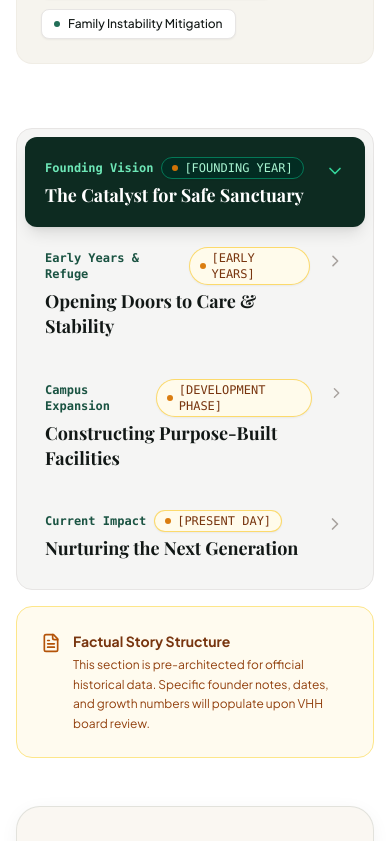
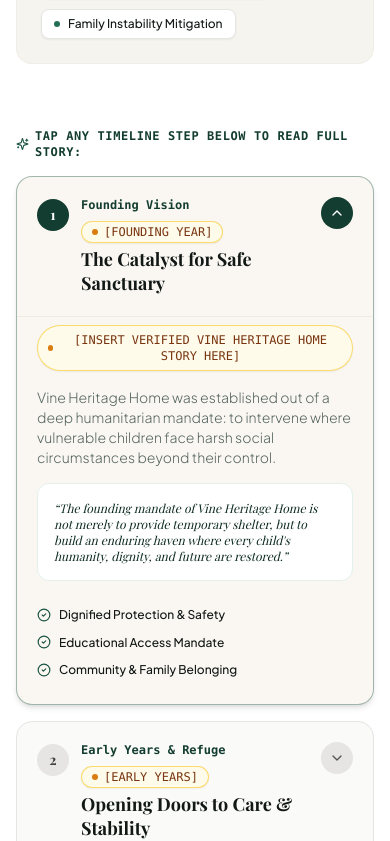
Before and after one commit to tijesunimi-5/vineheritagehome, a Next.js app: page /our-story in a window 390 px wide. Shown: the part 1183-2024 px from the top of the page. Built offline with nearby package versions, Linux system fonts and the light colour scheme; a web font is replaced by a local one.

Commit message:
Fix OurStory milestone interaction: direct inline accordion for mobile & clear step indicators for desktop

```diff
--- a/src/components/OurStory.tsx
+++ b/src/components/OurStory.tsx
@@ -1,13 +1,22 @@
 'use client';
 
 import React, { useState } from 'react';
-import { motion } from 'framer-motion';
+import { motion, AnimatePresence } from 'framer-motion';
 import { VHH_DATA } from '@/data/vhhData';
 import { PlaceholderBadge } from './PlaceholderBadge';
-import { ShieldAlert, BookOpen, Calendar, ChevronRight, FileText, CheckCircle2 } from 'lucide-react';
+import { ShieldAlert, BookOpen, ChevronDown, ChevronRight, FileText, CheckCircle2, Sparkles } from 'lucide-react';
 
 export const OurStory: React.FC = () => {
   const [activeMilestone, setActiveMilestone] = useState(0);
+  const [expandedMobileIndices, setExpandedMobileIndices] = useState<number[]>([0]);
+
+  const toggleMobileAccordion = (index: number) => {
+    if (expandedMobileIndices.includes(index)) {
+      setExpandedMobileIndices(expandedMobileIndices.filter((i) => i !== index));
+    } else {
+      setExpandedMobileIndices([...expandedMobileIndices, index]);
+    }
+  };
 
   return (
     <section id="story" className="py-24 bg-white text-vhh-charcoal relative overflow-hidden">
@@ -49,12 +58,117 @@ export const OurStory: React.FC = () => {
           </div>
         </div>
 
-        {/* Editorial Story & Milestone Timeline */}
-        <div className="grid grid-cols-1 lg:grid-cols-12 gap-12 items-start">
+        {/* ========================================================================= */}
+        {/* 1. MOBILE & TABLET LAYOUT (< 1024px): DIRECT INLINE EXPANDABLE ACCORDION */}
+        {/* ========================================================================= */}
+        <div className="lg:hidden space-y-4 mb-12">
+          <p className="text-xs font-mono text-vhh-green-800 font-bold uppercase tracking-wider mb-2 flex items-center gap-1.5">
+            <Sparkles className="w-3.5 h-3.5 text-vhh-green-700" />
+            <span>Tap any timeline step below to read full story:</span>
+          </p>
+
+          {VHH_DATA.storyMilestones.map((item, index) => {
+            const isExpanded = expandedMobileIndices.includes(index);
+            return (
+              <div
+                key={index}
+                className={`rounded-2xl border transition-all duration-300 overflow-hidden ${
+                  isExpanded
+                    ? 'bg-vhh-cream border-vhh-green-700/40 shadow-md'
+                    : 'bg-stone-50 border-stone-200 hover:bg-stone-100'
+                }`}
+              >
+                {/* Accordion Header */}
+                <button
+                  onClick={() => toggleMobileAccordion(index)}
+                  className="w-full text-left p-5 flex items-start justify-between gap-4"
+                >
+                  <div className="flex items-start gap-3">
+                    <div className={`w-8 h-8 rounded-full flex items-center justify-center font-serif font-bold text-sm shrink-0 mt-0.5 ${
+                      isExpanded ? 'bg-vhh-green-800 text-white' : 'bg-stone-200 text-stone-700'
+                    }`}>
+                      {index + 1}
+                    </div>
+
+                    <div>
+                      <div className="flex items-center gap-2 mb-1 flex-wrap">
+                        <span className="text-xs font-mono font-bold text-vhh-green-800">
+                          {item.stage}
+                        </span>
+                        <PlaceholderBadge text={item.yearPlaceholder} />
+                      </div>
+                      <h4 className="font-serif font-bold text-lg text-vhh-charcoal leading-snug">
+                        {item.title}
+                      </h4>
+                    </div>
+                  </div>
+
+                  <div className={`p-2 rounded-full transition-transform duration-300 shrink-0 ${
+                    isExpanded ? 'bg-vhh-green-800 text-white rotate-180' : 'bg-stone-200 text-stone-600'
+                  }`}>
+                    <ChevronDown className="w-4 h-4" />
+                  </div>
+                </button>
+
+                {/* Accordion Body Content (Expands directly underneath!) */}
+                <AnimatePresence>
+                  {isExpanded && (
+                    <motion.div
+                      initial={{ height: 0, opacity: 0 }}
+                      animate={{ height: 'auto', opacity: 1 }}
+                      exit={{ height: 0, opacity: 0 }}
+                      transition={{ duration: 0.3 }}
+                      className="px-5 pb-6 pt-2 border-t border-vhh-sand"
+                    >
+                      <div className="space-y-4 text-xs text-vhh-charcoal leading-relaxed">
+                        <div className="mb-2">
+                          <PlaceholderBadge text={item.placeholderTag} className="w-full text-center justify-center py-1.5" />
+                        </div>
+
+                        <p className="text-vhh-muted text-sm font-light">
+                          {item.description}
+                        </p>
+
+                        <p className="font-serif italic text-vhh-green-900 bg-white p-4 rounded-xl border border-vhh-green-100 text-xs">
+                          “The founding mandate of Vine Heritage Home is not merely to provide temporary shelter, but to build an enduring haven where every child's humanity, dignity, and future are restored.”
+                        </p>
+
+                        <div className="pt-2 grid grid-cols-1 gap-2 font-medium text-vhh-charcoal">
+                          <div className="flex items-center gap-2">
+                            <CheckCircle2 className="w-3.5 h-3.5 text-vhh-green-700" />
+                            <span>Dignified Protection & Safety</span>
+                          </div>
+                          <div className="flex items-center gap-2">
+                            <CheckCircle2 className="w-3.5 h-3.5 text-vhh-green-700" />
+                            <span>Educational Access Mandate</span>
+                          </div>
+                          <div className="flex items-center gap-2">
+                            <CheckCircle2 className="w-3.5 h-3.5 text-vhh-green-700" />
+                            <span>Community & Family Belonging</span>
+                          </div>
+                        </div>
+                      </div>
+                    </motion.div>
+                  )}
+                </AnimatePresence>
+              </div>
+            );
+          })}
+        </div>
+
+        {/* ========================================================================= */}
+        {/* 2. DESKTOP LAYOUT (>= 1024px): SIDE-BY-SIDE NARRATIVE WITH CLEAR INDICATORS */}
+        {/* ========================================================================= */}
+        <div className="hidden lg:grid grid-cols-12 gap-12 items-start">
 
           {/* Left Column: Interactive Milestone Navigation */}
-          <div className="lg:col-span-5 flex flex-col gap-4">
-            <div className="p-2 rounded-2xl bg-stone-100 border border-stone-200">
+          <div className="col-span-5 flex flex-col gap-4">
+            <p className="text-xs font-mono text-vhh-green-800 font-bold uppercase tracking-wider mb-1 flex items-center gap-1.5">
+              <Sparkles className="w-3.5 h-3.5 text-vhh-green-700" />
+              <span>Select step below to switch main story view:</span>
+            </p>
+
+            <div className="p-2 rounded-2xl bg-stone-100 border border-stone-200 space-y-2">
               {VHH_DATA.storyMilestones.map((item, index) => {
                 const isActive = activeMilestone === index;
                 return (
@@ -63,14 +177,14 @@ export const OurStory: React.FC = () => {
                     onClick={() => setActiveMilestone(index)}
                     className={`w-full text-left p-5 rounded-xl transition-all duration-300 flex items-start justify-between gap-4 ${
                       isActive
-                        ? 'bg-vhh-green-900 text-white shadow-lg'
-                        : 'hover:bg-stone-200/60 text-vhh-charcoal'
+                        ? 'bg-vhh-green-900 text-white shadow-lg ring-2 ring-emerald-500/50'
+                        : 'hover:bg-stone-200/70 text-vhh-charcoal bg-white/60'
                     }`}
                   >
                     <div>
                       <div className="flex items-center gap-2 mb-1">
-                        <span className={`text-xs font-mono font-semibold ${isActive ? 'text-emerald-300' : 'text-vhh-green-700'}`}>
-                          {item.stage}
+                        <span className={`text-xs font-mono font-bold ${isActive ? 'text-emerald-300' : 'text-vhh-green-700'}`}>
+                          Step 0{index + 1} &bull; {item.stage}
                         </span>
                         <PlaceholderBadge
                           text={item.yearPlaceholder}
@@ -81,7 +195,11 @@ export const OurStory: React.FC = () => {
                         {item.title}
                       </h4>
                     </div>
-                    <ChevronRight className={`w-5 h-5 mt-1 transition-transform ${isActive ? 'rotate-90 text-emerald-400' : 'text-stone-400'}`} />
+
+                    <div className="flex items-center gap-1 shrink-0">
+                      {isActive && <span className="text-[10px] font-mono uppercase bg-emerald-800 px-2 py-0.5 rounded text-emerald-200 font-bold">Active</span>}
+                      <ChevronRight className={`w-5 h-5 transition-transform ${isActive ? 'translate-x-1 text-emerald-400' : 'text-stone-400'}`} />
+                    </div>
                   </button>
                 );
               })}
@@ -101,13 +219,13 @@ export const OurStory: React.FC = () => {
             </div>
           </div>
 
-          {/* Right Column: Narrative Focus Card */}
-          <div className="lg:col-span-7">
+          {/* Right Column: Active Narrative Focus Card */}
+          <div className="col-span-7">
             <motion.div
               key={activeMilestone}
               initial={{ opacity: 0, x: 20 }}
               animate={{ opacity: 1, x: 0 }}
-              transition={{ duration: 0.5 }}
+              transition={{ duration: 0.4 }}
               className="p-8 sm:p-10 rounded-3xl bg-vhh-cream border border-vhh-green-900/10 shadow-card"
             >
               <div className="flex items-center justify-between pb-6 border-b border-vhh-sand mb-6">
```
